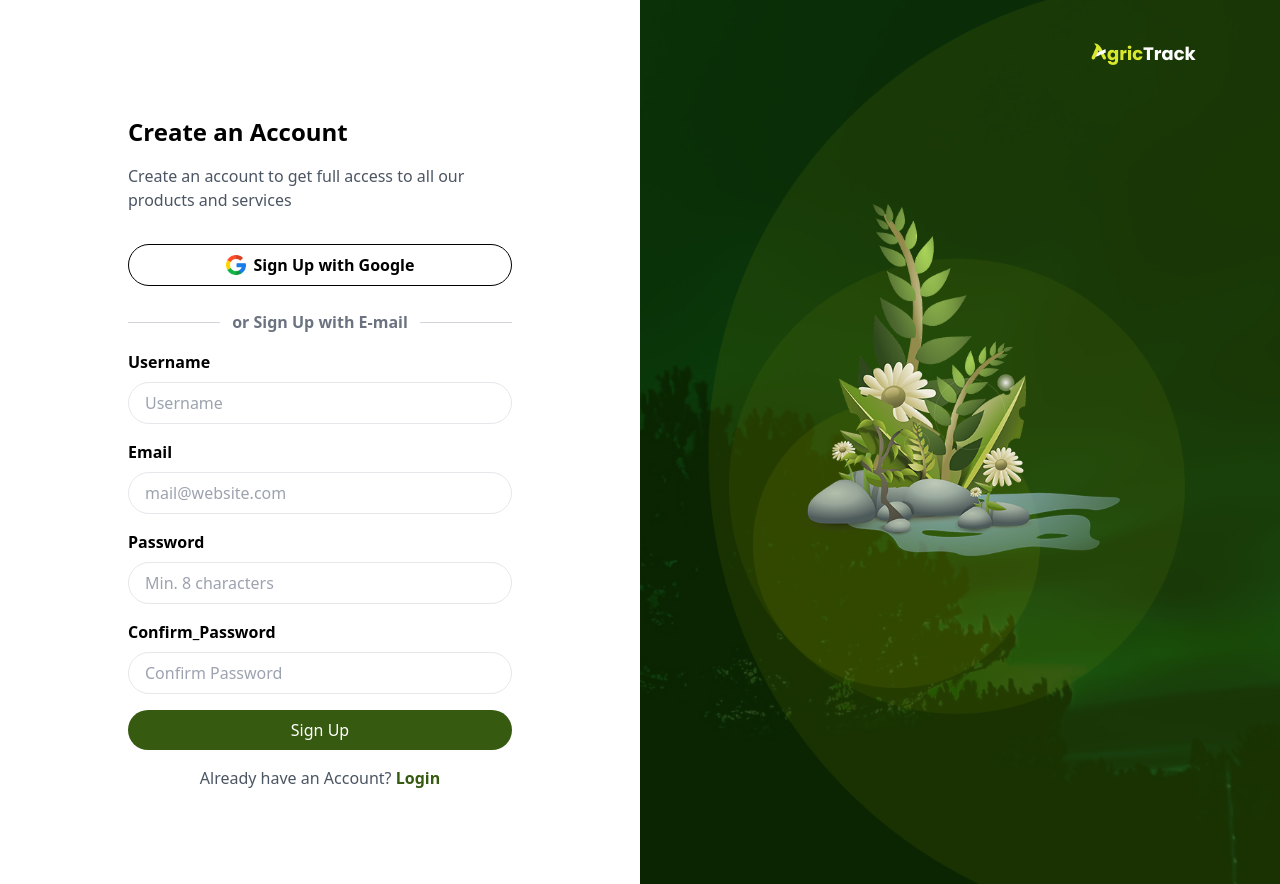
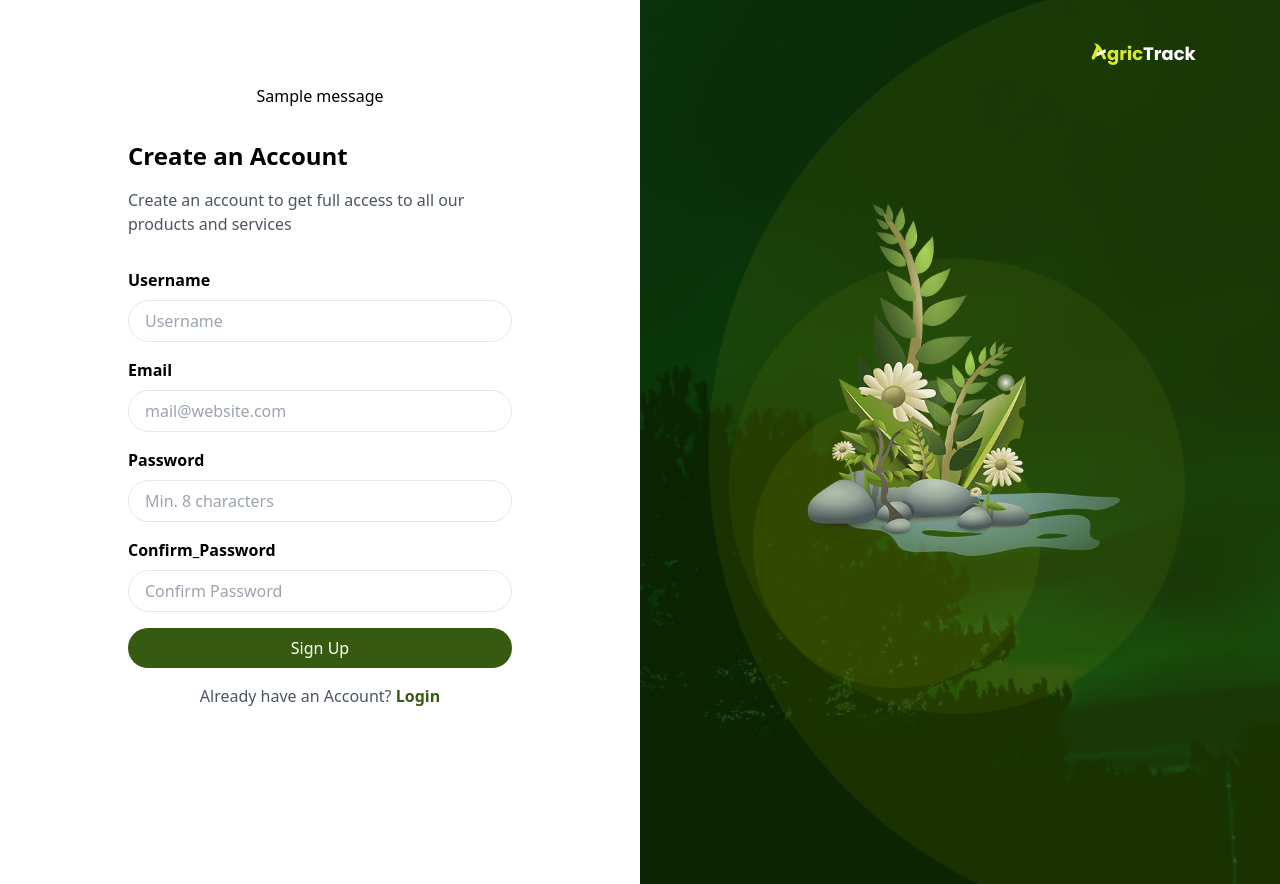
Before and after one commit to mubtunj1/AgricTrack, a Flask app: page /register in a window 1280 px wide. Run offline with Flask 3, Linux system fonts and the light colour scheme; one stand-in notice (Sample message) is shown; some libraries are stand-ins or nearby versions.

Commit message:
tweaked the paths

```diff
--- a/agrictrack/templates/dashboard.html
+++ b/agrictrack/templates/dashboard.html
@@ -142,7 +142,7 @@
                     </section>
 
                     <section class="flex-1">
-                        <a href="#" class="block h-full bg-white shadow-lg rounded-lg px-6 py-8 text-center transition-all duration-300 hover:bg-gray-100">
+                        <a href="/weatherupdate" class="block h-full bg-white shadow-lg rounded-lg px-6 py-8 text-center transition-all duration-300 hover:bg-gray-100">
                             <svg class="w-12 h-12 mx-auto mb-4 text-hvgr" fill="none" viewBox="0 0 24 24" stroke="currentColor">
                                 <path stroke-linecap="round" stroke-linejoin="round" stroke-width="2" d="M13 10V3L4 14h7v7l9-11h-7z"></path>
                             </svg>
--- a/agrictrack/templates/register.html
+++ b/agrictrack/templates/register.html
@@ -3,23 +3,30 @@
   {% block content %}
 
     <div class="md:w-1/2 w-full bg-white flex flex-col items-center">
+            <!-- Show flashed messages -->
+            {% with messages = get_flashed_messages() %}
+                {% if messages %}
+                    {% for message in messages %}
+                        <div>{{ message }}</div>
+                    {% endfor %}
+                {% endif %}
+            {% endwith %}
             <div class="max-w-md mx-auto bg-white rounded-lg p-8">
                 <h2 class="text-2xl font-bold mb-4">Create an Account</h2>
                 <p class="text-gray-600 mb-8">Create an account to get full access to all our products and services</p>
 
-                <button class="flex items-center justify-center rounded-full border border-black w-full py-2 mb-6">
+                <!-- Future Update -->
+                <!-- <button class="flex items-center justify-center rounded-full border border-black w-full py-2 mb-6">
                     <img src="./static/images/google.png" class="w-5 h-5 mr-2" alt="google">
                     <span class="font-bold">Sign Up with Google</span>
                   </button>
-
 
                 <div class="flex items-center mb-4">
                   <div class="flex-grow border-b border-gray-300 mr-3"></div>
                   <span class="text-gray-500 hover:text-black font-bold"><a href="#">or Sign Up with E-mail</a></span>
                   <div class="flex-grow border-b border-gray-300 ml-3"></div>
                 </div>
-
-
+                -->
                 <form method="POST" action="">
                   {{ form.hidden_tag() }}
                   <div class="mb-4">
@@ -79,7 +86,7 @@
 
                 <div class="text-center mt-4">
                   <span class="text-gray-600">Already have an Account? </span>
-                  <a href="/login.html" class="text-hvgr font-bold">Login</a>
+                  <a href="/login" class="text-hvgr font-bold">Login</a>
                 </div>
               </div>
         </div>
```
Also changed, not shown: agrictrack/templates/login.html (+15 -3 lines).
